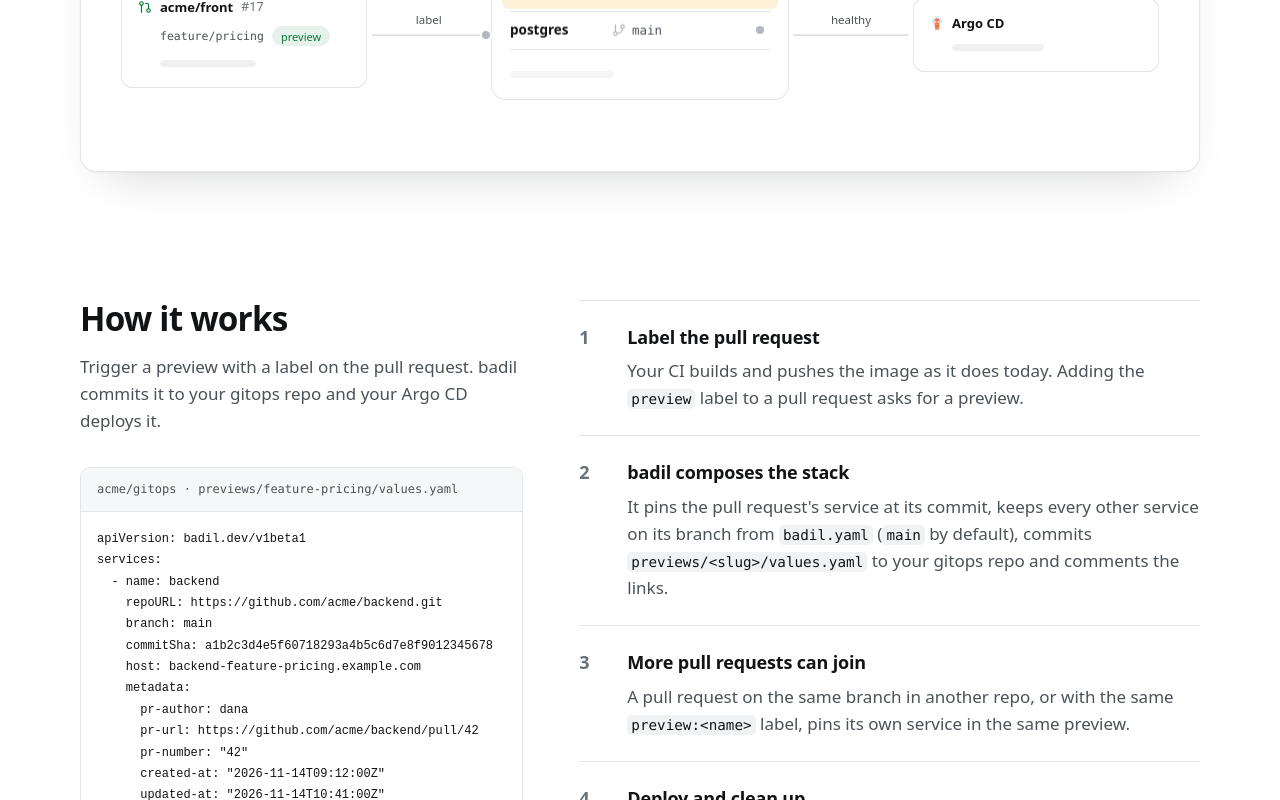
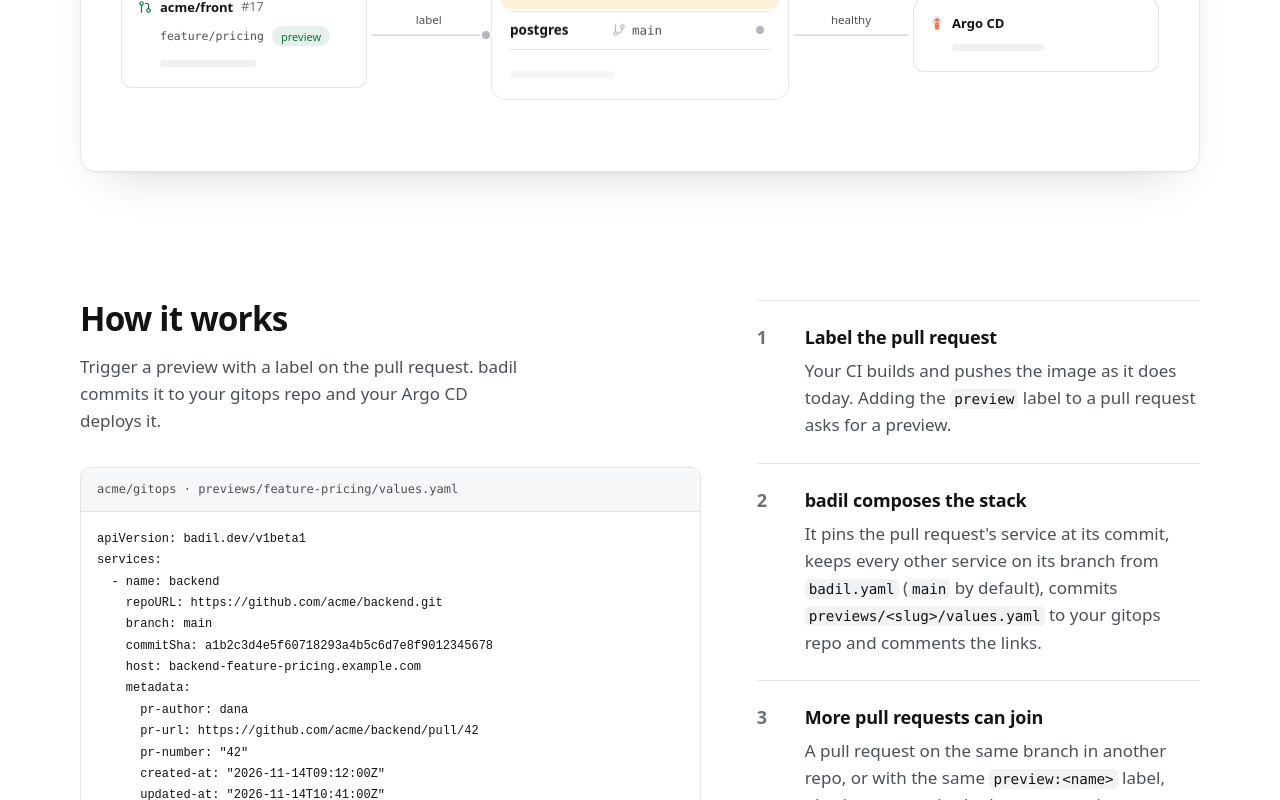
Before and after one commit to badilhq/badil.dev, a React (Vite) app: page / in a window 1280 px wide. Shown: the part 822-1622 px from the top of the page. Built offline with nearby package versions, Linux system fonts and the light colour scheme.

Commit message:
fix(site): widen the file column so the example file reads without scrolling

```diff
--- a/src/site.css
+++ b/src/site.css
@@ -479,7 +479,7 @@ h3 {
 
 /* How it works: a wider lead column, so the file reads without scrolling */
 .split--file {
-  grid-template-columns: minmax(0, 5fr) minmax(0, 7fr);
+  grid-template-columns: minmax(0, 7fr) minmax(0, 5fr);
   gap: 32px 56px;
 }
 
```
Also changed, not shown: 1 other file (tests, documents, lock files or other folders).
